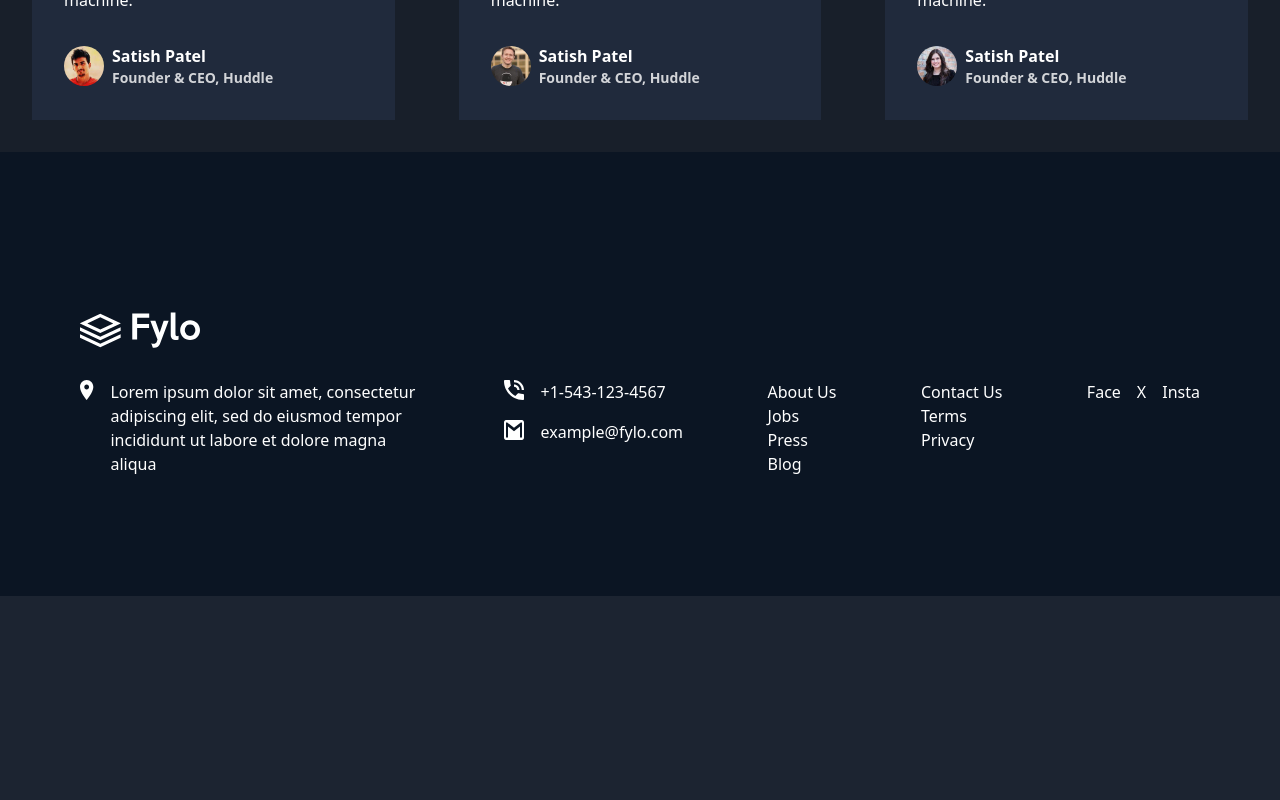
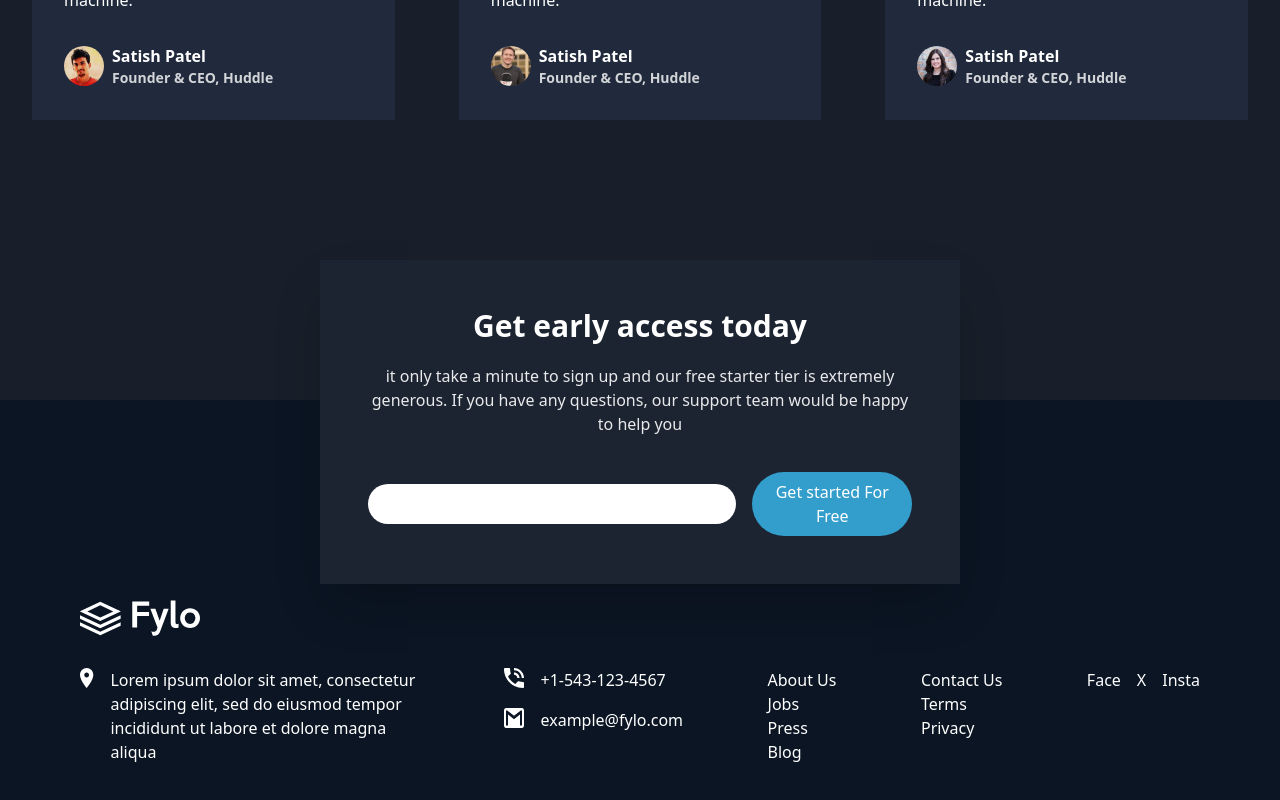
Before and after one commit to Ontiveroshtml/fylo-dark, a React (Vite) app: page / in a window 1280 px wide. Shown: the part 2178-2978 px from the top of the page. Before the commit the page ends 2774 px from the top, so only its background shows below. Built offline with nearby package versions, Linux system fonts and the light colour scheme.

Commit message:
add contact component

```diff
--- a/src/App.jsx
+++ b/src/App.jsx
@@ -2,6 +2,7 @@
 import { BrowserRouter } from "react-router-dom";
 import { AppRoutes } from "./routes/routes";
 
+//TODO: Responsive and get icons social media
 function App() {
   return (
     <>
--- a/src/components/Footer.jsx
+++ b/src/components/Footer.jsx
@@ -3,9 +3,13 @@ import locationIcon from "../assets/images/icon-location.svg";
 import emailIcon from "../assets/images/icon-email.svg";
 import phoneIcon from "../assets/images/icon-phone.svg";
 
+import { Contact } from "../pages/Contact";
+
 export function Footer() {
   return (
-    <footer className="flex flex-col px-20 py-30 pt-40 gap-8 bg-Navy-950 ">
+    <footer className="flex relative flex-col px-20 py-30 pt-50 gap-8 bg-Navy-950 z-2 ">
+      <Contact />
+
       <img src={logo} alt="logo" className="max-w-30" />
 
       <div className="flex text-White justify-between">
--- /dev/null
+++ b/src/pages/Contact.jsx
@@ -0,0 +1,22 @@
+export function Contact() {
+  return (
+    <div className="absolute left-1/2 -translate-x-1/2 -top-35 flex flex-col text-White justify-center items-center bg-Navy-900 -z-1">
+      <div className="flex flex-col gap-5 bg-Navy-850 max-w-3xl p-12 text-center shadow-2xl">
+        <h2 className="font-bold text-3xl ">Get early access today</h2>
+
+        <p className="opacity-90">
+          it only take a minute to sign up and our free starter tier is
+          extremely generous. If you have any questions, our support team would
+          be happy to help you
+        </p>
+
+        <div className="flex justify-center items-center gap-4 mt-4">
+          <input type="text" className="rounded-full bg-White p-2 w-sm" />
+          <button className="rounded-full bg-Cyan-500 p-2 ">
+            Get started For Free
+          </button>
+        </div>
+      </div>
+    </div>
+  );
+}
--- a/src/pages/Testimonials.jsx
+++ b/src/pages/Testimonials.jsx
@@ -5,7 +5,7 @@ import bgQuotes from "../assets/images/bg-quotes.png";
 
 export function Testimonials() {
   return (
-    <section className="bg-Navy-900 flex p-8">
+    <section className="bg-Navy-900 flex p-8 pb-70">
       <div className="flex max-w-7xl gap-16 mx-auto pt-20 z-2 relative ">
         <img
           src={bgQuotes}
```
